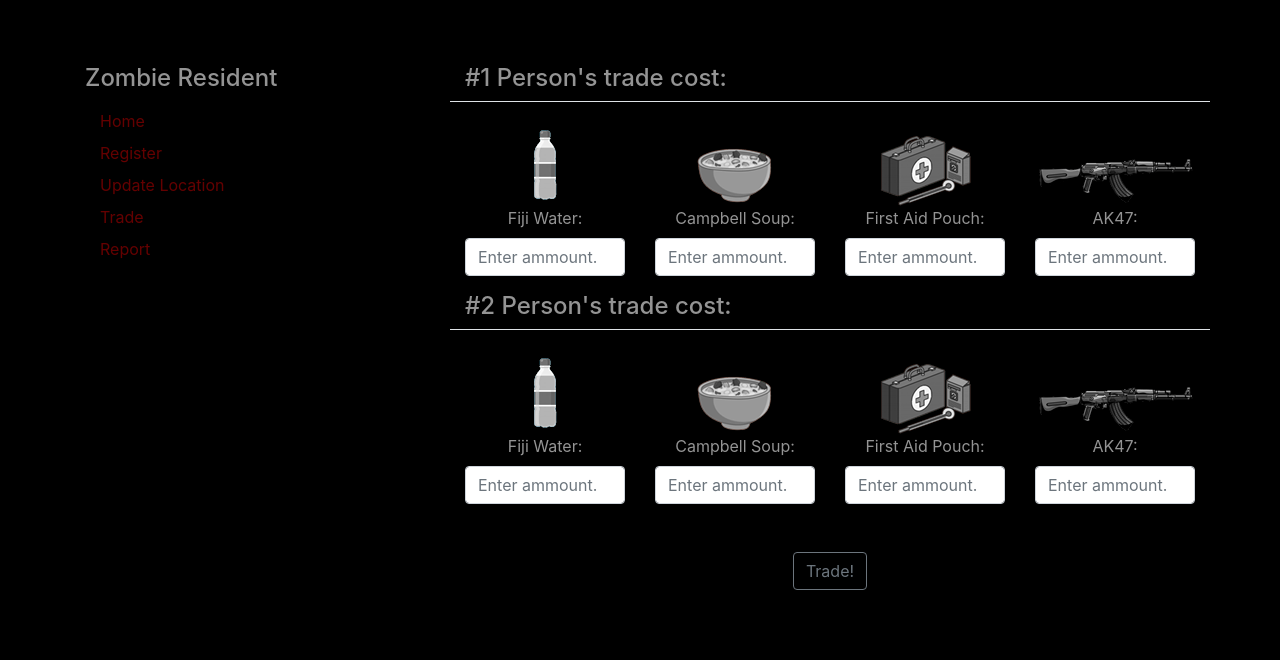
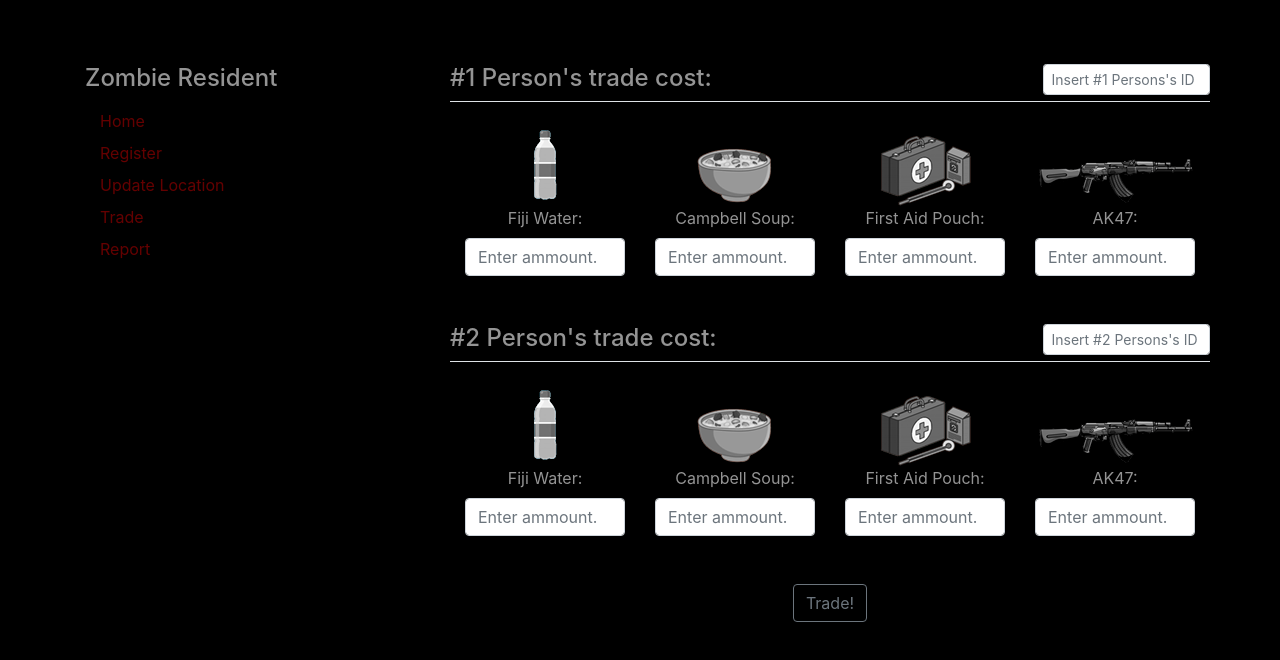
Before and after one commit to jurawrssic/trz-front, a React (Create React App) app: page /trade in a window 1280 px wide. Shown: the top 660 px of the page. Built offline with nearby package versions, Linux system fonts and the light colour scheme; what google-maps-react would draw is missing.

Commit message:
Input field for person's ID

```diff
--- a/src/components/Trade.js
+++ b/src/components/Trade.js
@@ -1,28 +1,34 @@
-import React, { useState, useEffect } from "react";
-import {
-  Col,
-  Row,
-  Button,
-  Form,
-  FormGroup,
-  Label,
-  Input,
-  FormText,
-} from "reactstrap";
-import axios from "axios";
-import { render } from "@testing-library/react";
+import React from "react";
+import { Col, Row, Button, Form, Input } from "reactstrap";
 import Inventory from "./Inventory";
 
 function Trade() {
+  //const [value1, setTradeValue1] = useState("");
+  //const [value2, setTradeValue2] = useState("");
+
   return (
     <Row>
-      <Form>
+      <Form id="tradeForm" name="tradeForm">
+        <Row>
+          <Col xs="9">
+            <h4>#1 Person's trade cost: </h4>
+          </Col>
+          <Col xs="3">
+            <Input bsSize="sm" placeholder="Insert #1 Persons's ID"></Input>
+          </Col>
+        </Row>
         <Col xs="12">
-          <h4>#1 Person's trade cost: </h4>
           <Inventory />
         </Col>
+        <Row className="mt-5">
+          <Col xs="9">
+            <h4>#2 Person's trade cost: </h4>
+          </Col>
+          <Col xs="3">
+            <Input bsSize="sm" placeholder="Insert #2 Persons's ID"></Input>
+          </Col>
+        </Row>
         <Col xs="12">
-          <h4>#2 Person's trade cost: </h4>
           <Inventory />
         </Col>
         <Col className="text-center mt-5">
```
